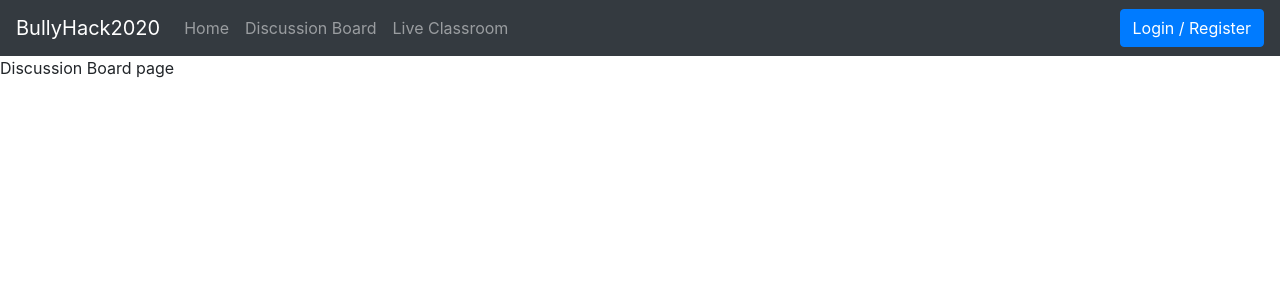
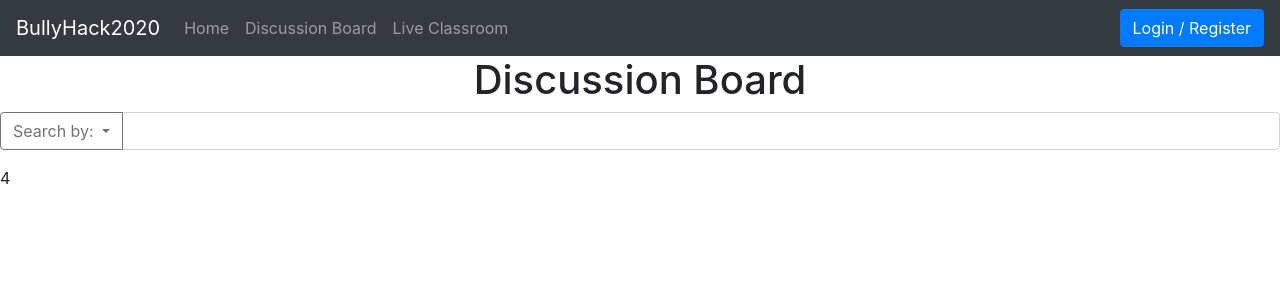
Before and after one commit to JustinASmith/BullyHack2020, a React (Create React App) app in the folder client/: page /discussion-board in a window 1280 px wide. Shown: the top 300 px of the page. Built offline with nearby package versions, Linux system fonts and the light colour scheme.

Commit message:
Create search bar and header

```diff
--- a/client/src/components/DiscussionBoard/DiscussionBoard.js
+++ b/client/src/components/DiscussionBoard/DiscussionBoard.js
@@ -1,10 +1,51 @@
-import React, { Component } from 'react'
+import React, { Component} from 'react'
+import { Tab,Tabs,InputGroup,FormControl,Dropdown,DropdownButton,Table} from 'react-bootstrap';
 
-export default class DiscussionBoard extends Component {
+/*
+function cat(){
+    const number = 5;
+    return number;
+}
+
+*/
+export default class LiveClassroom extends Component {
+
+
     render() {
+        const number = 4;
+
+
         return (
             <>
-                <p>Discussion Board page</p>
+            {/* <ButtonGroup aria-label="Basic example">
+            <Button variant="secondary">Left</Button>
+            <Button variant="secondary">Middle</Button>
+            <Button variant="secondary">Right</Button>
+            </ButtonGroup>
+  */}
+  <div>
+      <center><h1>Discussion Board</h1></center>
+
+      <InputGroup className="mb-3">
+    <DropdownButton
+      as={InputGroup.Prepend}
+      variant="outline-secondary"
+      title="Search by: "
+      id="input-group-dropdown-1"
+    >
+      <Dropdown.Item href="#">Top</Dropdown.Item>
+      <Dropdown.Item href="#">Newest</Dropdown.Item>
+      <Dropdown.Item href="#">By Class</Dropdown.Item>
+      <Dropdown.Divider />
+      <Dropdown.Item href="#">Return</Dropdown.Item>
+    </DropdownButton>
+    <FormControl aria-describedby="basic-addon1" />
+  </InputGroup>
+
+</div>
+
+            <p>{number}</p>
+
             </>
         )
     }
```
